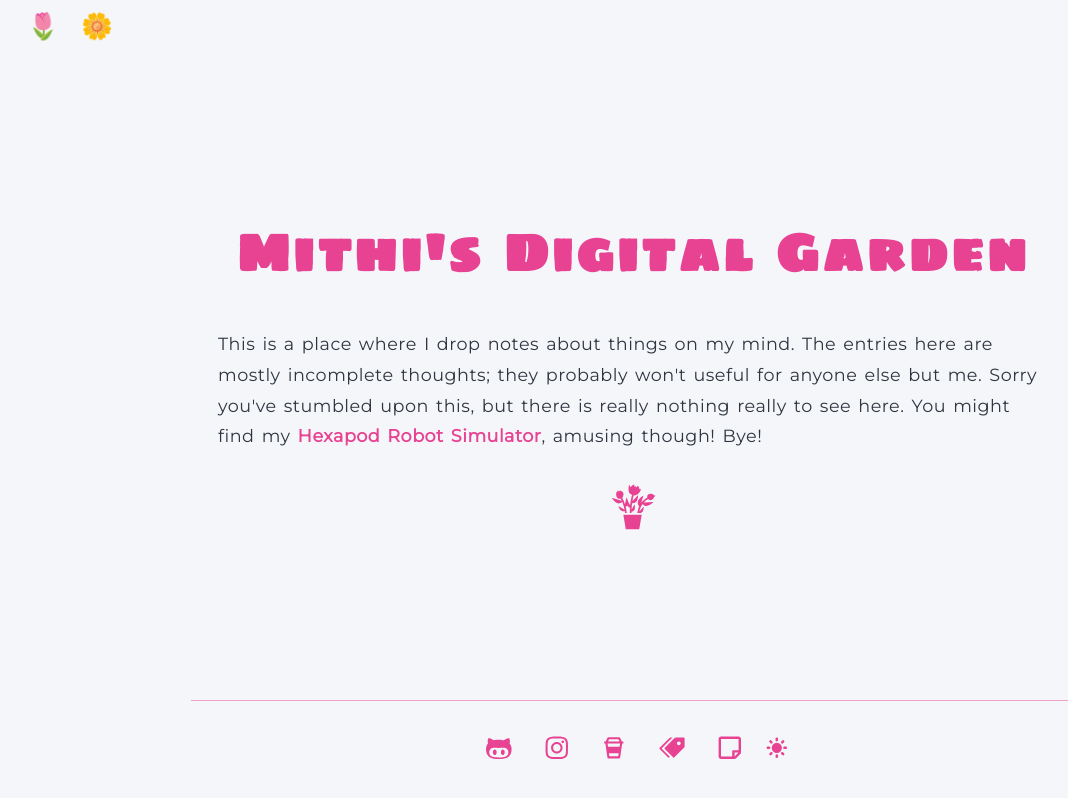
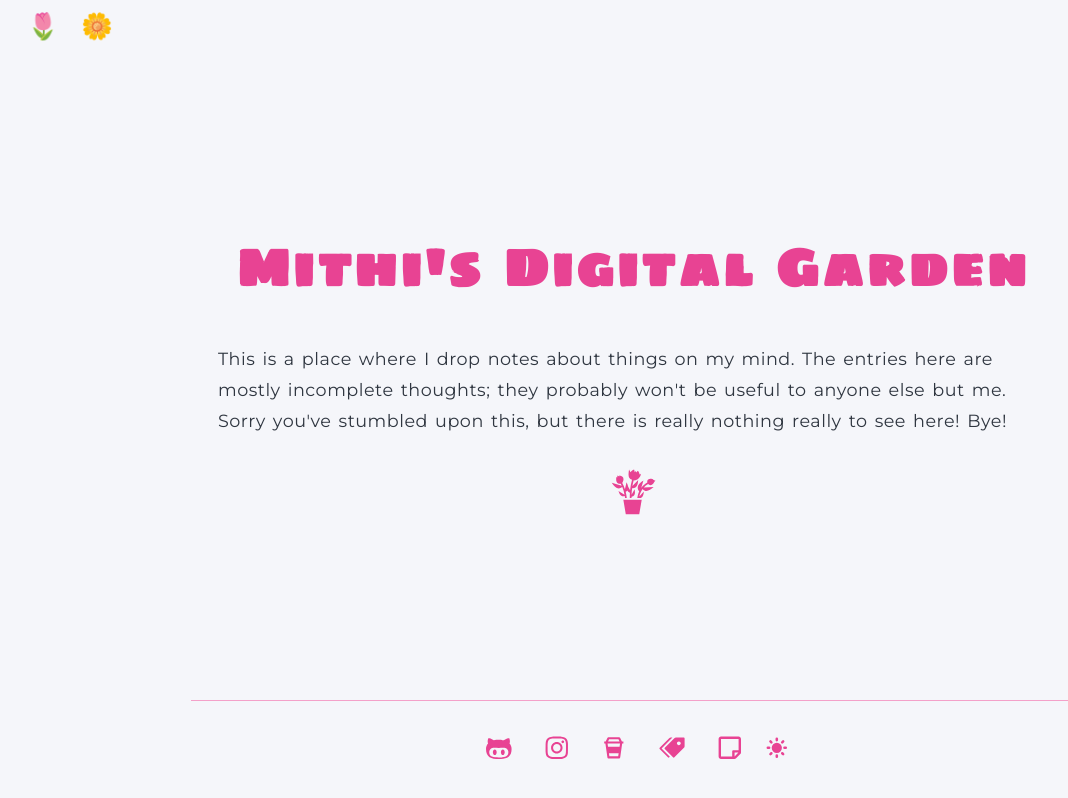
Before and after one commit to mithi/digital-garden, a Next.js app: page / in a window 1280 px wide. Shown: the whole page, without its empty margins (7-1075 px from the left). Built offline with nearby package versions, Linux system fonts and the light colour scheme; a web font is replaced by a local one.

Commit message:
📝 Improve page wordings

```diff
--- a/pages/index.mdx
+++ b/pages/index.mdx
@@ -5,9 +5,8 @@ export default ({ children }) => children
 
 # <Link href="/notes"><a>Mithi's Digital Garden</a></Link>
 
-This is a place where I drop notes about things on my mind. The entries here are
-mostly incomplete thoughts; they probably won't useful for anyone else but me. Sorry
-you've stumbled upon this, but there is really nothing really to see here. You might
-find my [Hexapod Robot Simulator](https://hexapod.netlify.app/), amusing though! Bye!
+This is a place where I drop notes about things on my mind.
+The entries here are mostly incomplete thoughts; they probably won't be useful to anyone else but me.
+Sorry you've stumbled upon this, but there is really nothing really to see here! Bye!
 
 <Tags />
--- a/pages/notes/001/index.mdx
+++ b/pages/notes/001/index.mdx
@@ -36,6 +36,8 @@ This is a normal paragraph. The next few words and sentences should not be impor
 -   [x] Static website generation with [`NextJS`](https://nextjs.org/)
 -   [ ] Fuzzy search bar with [fuse](https://fusejs.io/) or some other library
 -   [ ] Pagination for list of notes (or load more button)
+-   [ ] Displayed estimated reading time
+-   [ ] [A few more simple enhancements](https://github.com/mithi/digital-garden/issues/3)
 
 ## Embedded React Components
 
--- a/pages/notes/002/index.mdx
+++ b/pages/notes/002/index.mdx
@@ -3,13 +3,13 @@ import Link from "next/link"
 export const meta = {
     title: "What is a digital garden?",
     description: "What is it for? And why do I have one?",
-    tags: ["digital-garden", "ramblings"],
+    tags: ["hello-world", "ramblings"],
 }
 
 export default ({ children }) => <Note {...{ meta }}>{children}</Note>
 
 You can learn more about digital gardens in [Maggie Appleton's Repository](https://github.com/MaggieAppleton/digital-gardeners)
-It has articles that would help people understand what digital gardening is all about. It also
+It links to articles that explain digital gardening is all about. It also
 has a collection of digital gardeners that you might be interested in checking out.
 
 I think, bottom line, my digital garden is a space where I write things solely for myself WITHOUT
--- a/pages/notes/003/index.mdx
+++ b/pages/notes/003/index.mdx
@@ -17,7 +17,7 @@ Most sample codes I've seen about robotics are in MatLab, which is expected of c
 because that's what academics use for decades. It is not surprising yest,
 but also unfortunate. Unfortunate because, well, it's not open source and
 I've never really liked it. I can't run it online in a
-[CodeSandbox](http://codesandbox.io/) or a [Google collab notebook](https://colab.research.google.com/) or something.
+[CodeSandbox](http://codesandbox.io/) or on [Google Collab as a Jupyter notebook](https://colab.research.google.com/) or something.
 
 And I've always found academic literature... difficult to read, to put it nicely.
 There is just well, with all due respect, so many things not to like.
```
Also changed, not shown: 1 other file (tests, documents, lock files or other folders).
